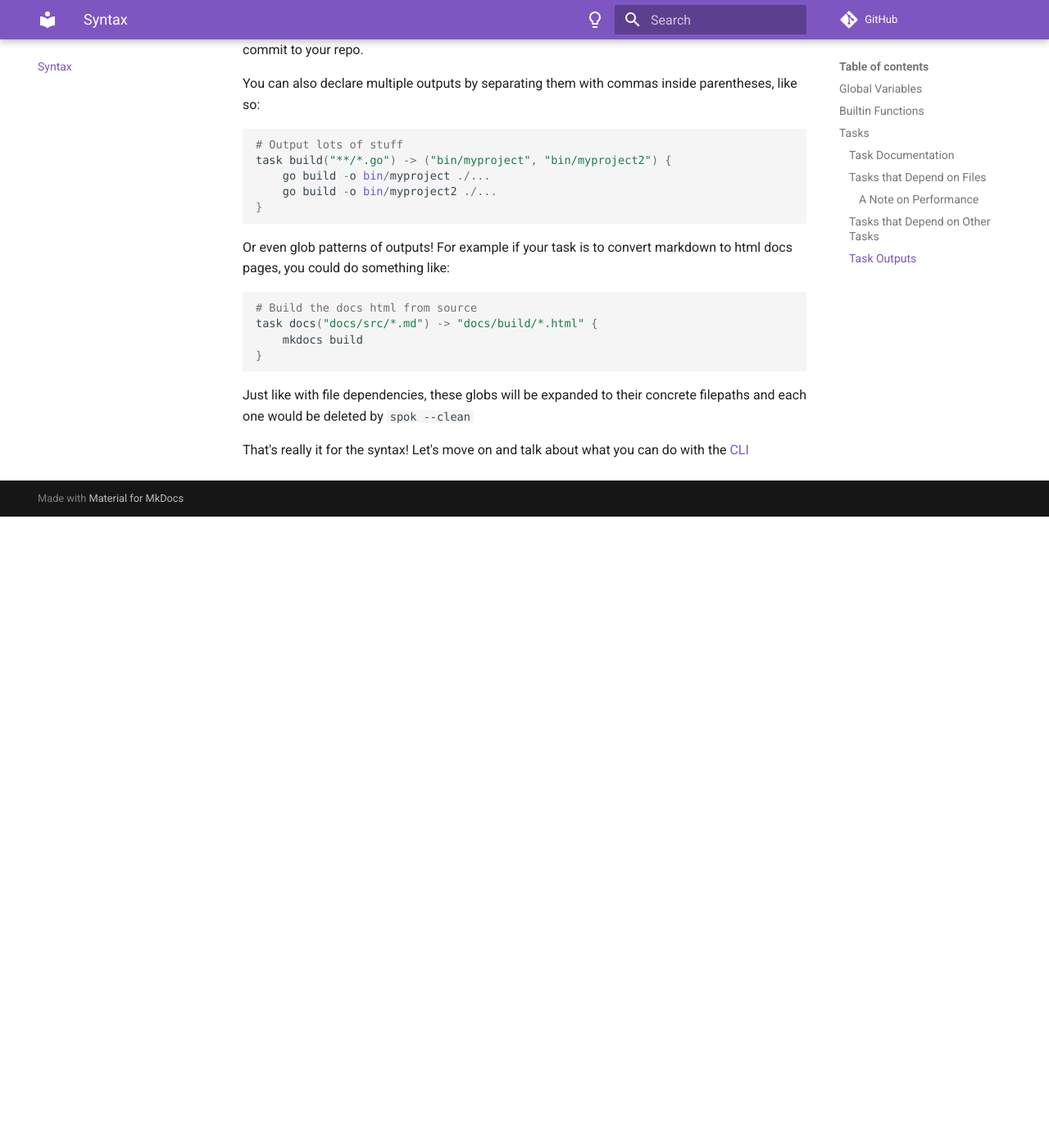
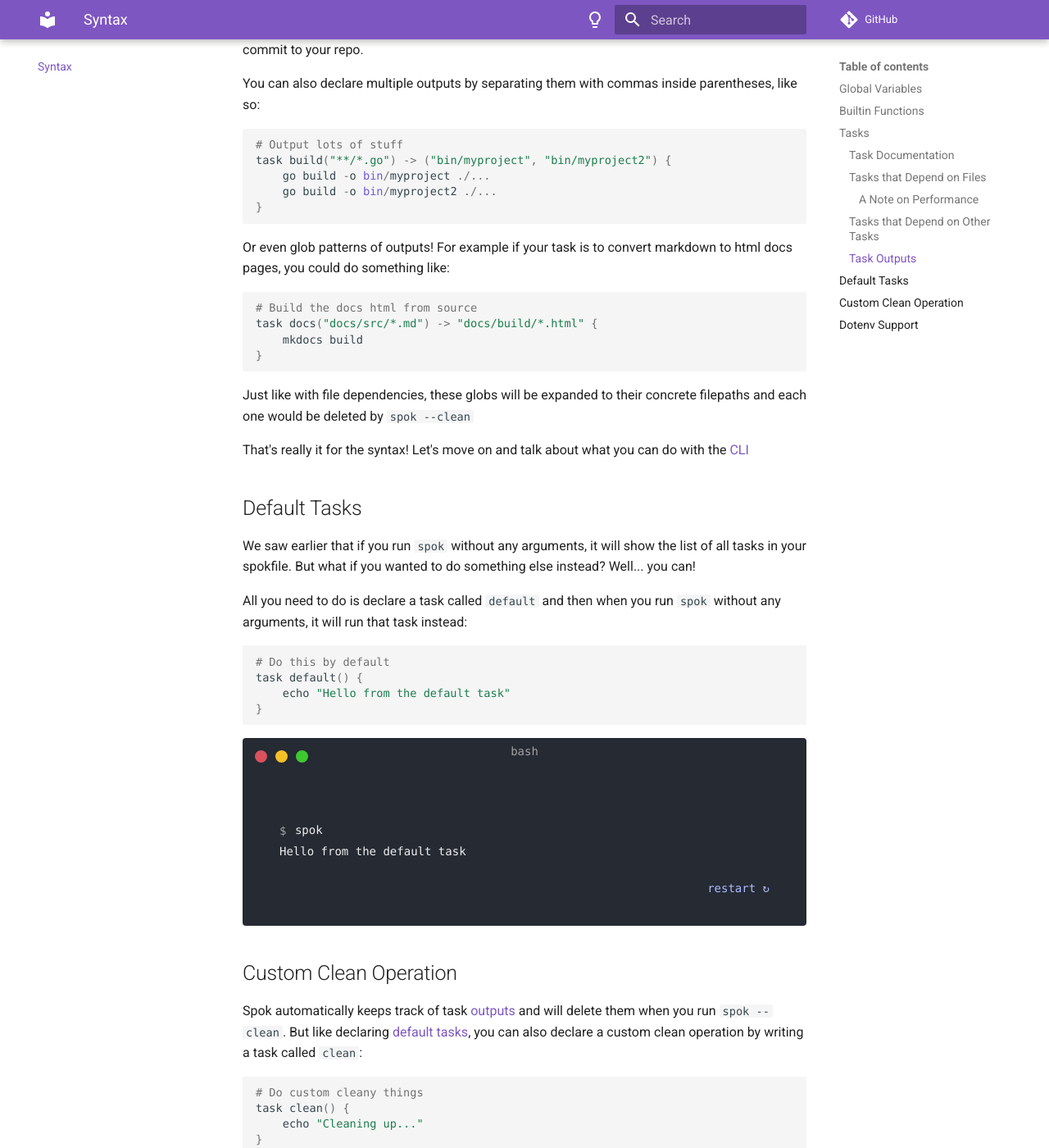
Before and after one commit to FollowTheProcess/spok, an MkDocs documentation site: the page built from docs/src/syntax.md, in a window 1280 px wide and 1400 px high, scrolled down 6765 px. Shown: the whole window at 82% size. Built offline with MkDocs 1.6.1 and Material for MkDocs 9.7.7, drawn with Linux system fonts in a browser that asks for light colours; some web fonts are replaced; comment, search, counter and statistics services are not loaded; before the commit the page ends 7395 px from its top, so only the background shows below that; some of the changed text lies outside the part shown.

Commit message:
Finish CLI docs

````diff
--- a/docs/src/syntax.md
+++ b/docs/src/syntax.md
@@ -293,3 +293,79 @@ Just like with file dependencies, these globs will be expanded to their concrete
 by `spok --clean`
 
 That's really it for the syntax! Let's move on and talk about what you can do with the [CLI](cli.md)
+
+## Default Tasks
+
+We saw earlier that if you run `spok` without any arguments, it will show the list of all tasks in your spokfile. But what if you wanted
+to do something else instead? Well... you can!
+
+All you need to do is declare a task called `default` and then when you run `spok` without any arguments, it will run that task instead:
+
+```python
+# Do this by default
+task default() {
+    echo "Hello from the default task"
+}
+
+```
+
+<div class="termy">
+
+```console
+$ spok
+Hello from the default task
+```
+
+</div>
+
+## Custom Clean Operation
+
+Spok automatically keeps track of task [outputs](#Task Outputs) and will delete them when you run `spok --clean`. But like declaring
+[default tasks](#Default Tasks), you can also declare a custom clean operation by writing a task called `clean`:
+
+```python
+# Do custom cleany things
+task clean() {
+    echo "Cleaning up..."
+}
+```
+
+<div class="termy">
+
+```console
+$ spok --clean
+Cleaning up...
+```
+
+</div>
+
+## Dotenv Support
+
+If Spok finds a file called `.env` in the same directory as your spokfile, it will automatically load it and make the variables available
+to all it's tasks.
+
+For example, if you had a `.env` file like this:
+
+```dotenv
+VALUE="hello from .env"
+```
+
+And a spokfile like this:
+
+```python
+# Use a variable from .env
+task dotenv() {
+    echo $VALUE
+}
+```
+
+When you run `spok dotenv`, you'll get:
+
+<div class="termy">
+
+```console
+$ spok dotenv
+hello from .env
+```
+
+</div>
````
Also changed, not shown: docs/src/cli.md (+61 -1 lines).
